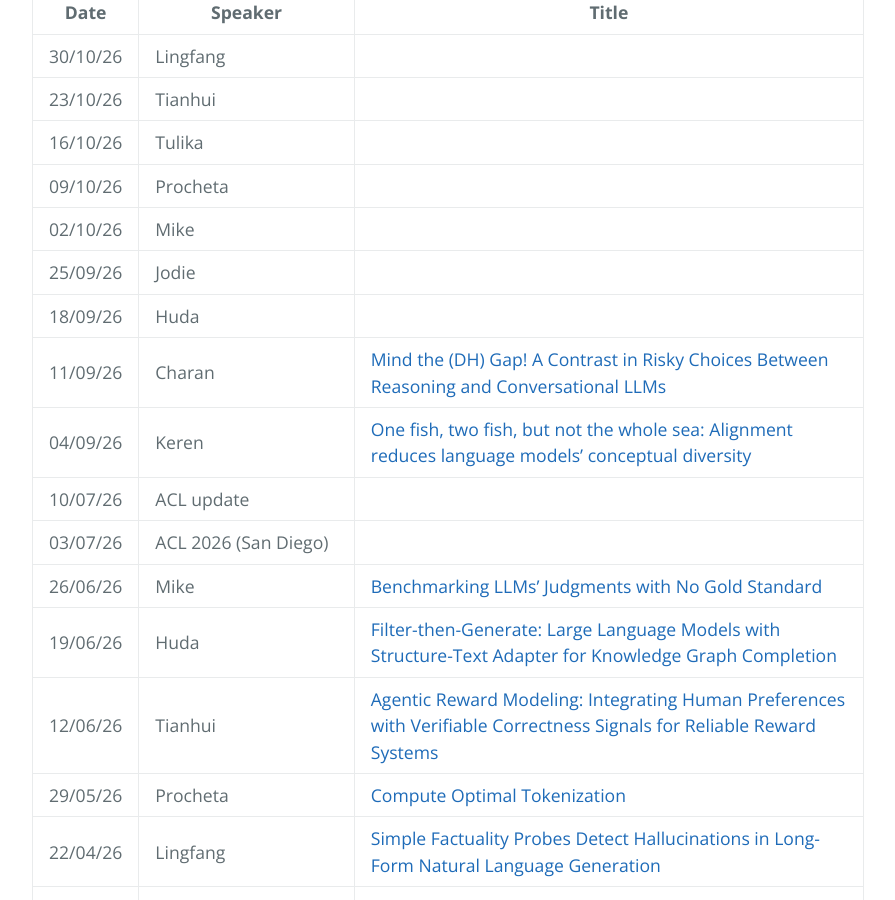
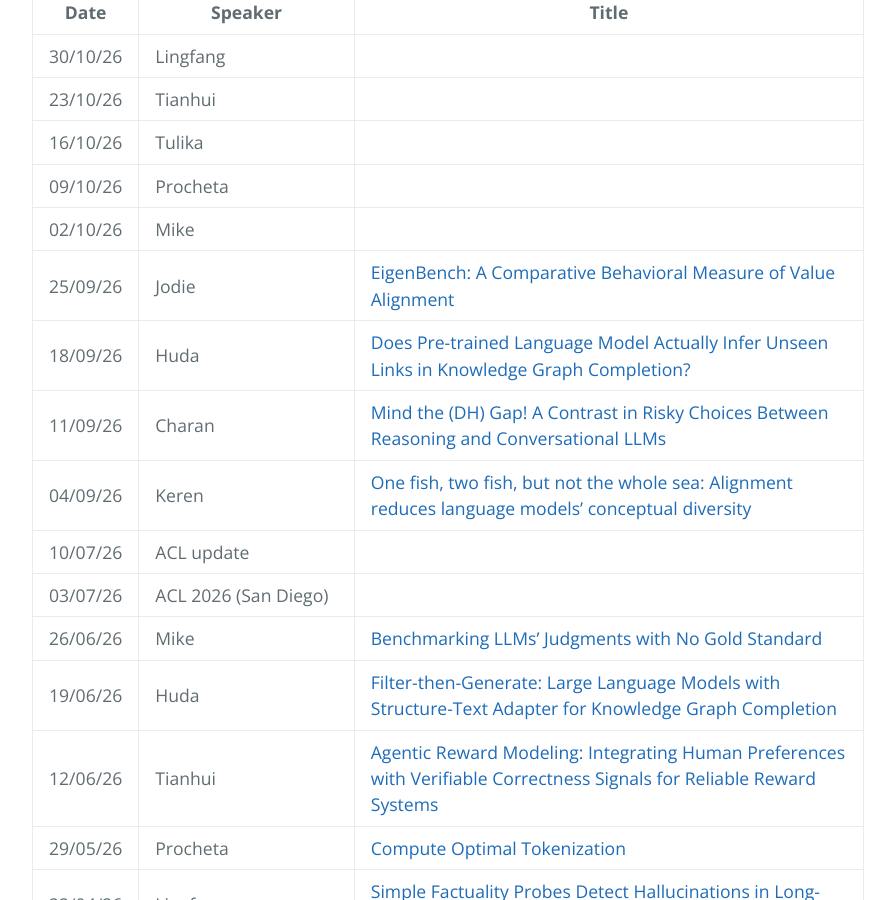
Before and after one commit to LivNLP/livnlp.github.io, a Jekyll site: the page built from reading.md, in a window 1280 px wide and 900 px high, scrolled down 584 px. Shown: the whole window, without its empty margins (192-1087 px from the left). Built offline with Jekyll 4.4.1, drawn with Linux system fonts in a browser that asks for light colours.

Commit message:
Update reading.md

```diff
--- a/reading.md
+++ b/reading.md
@@ -18,8 +18,8 @@ We meet on a weely basis to discuss recent research papers. Here is the schedule
 | 16/10/26 | Tulika|
 | 09/10/26 | Procheta|
 | 02/10/26 | Mike|
-| 25/09/26 | Jodie|
-| 18/09/26 | Huda |
+| 25/09/26 | Jodie| [EigenBench: A Comparative Behavioral Measure of Value Alignment](https://arxiv.org/abs/2509.01938)
+| 18/09/26 | Huda | [Does Pre-trained Language Model Actually Infer Unseen Links in Knowledge Graph Completion?](https://aclanthology.org/2024.naacl-long.447/)
 | 11/09/26 | Charan| [Mind the (DH) Gap! A Contrast in Risky Choices Between Reasoning and Conversational LLMs](https://aclanthology.org/2026.acl-long.479/)
 | 04/09/26 | Keren| [One fish, two fish, but not the whole sea: Alignment reduces language models’ conceptual diversity](https://aclanthology.org/2025.naacl-long.561/)
 | 10/07/26 | ACL update |
```
